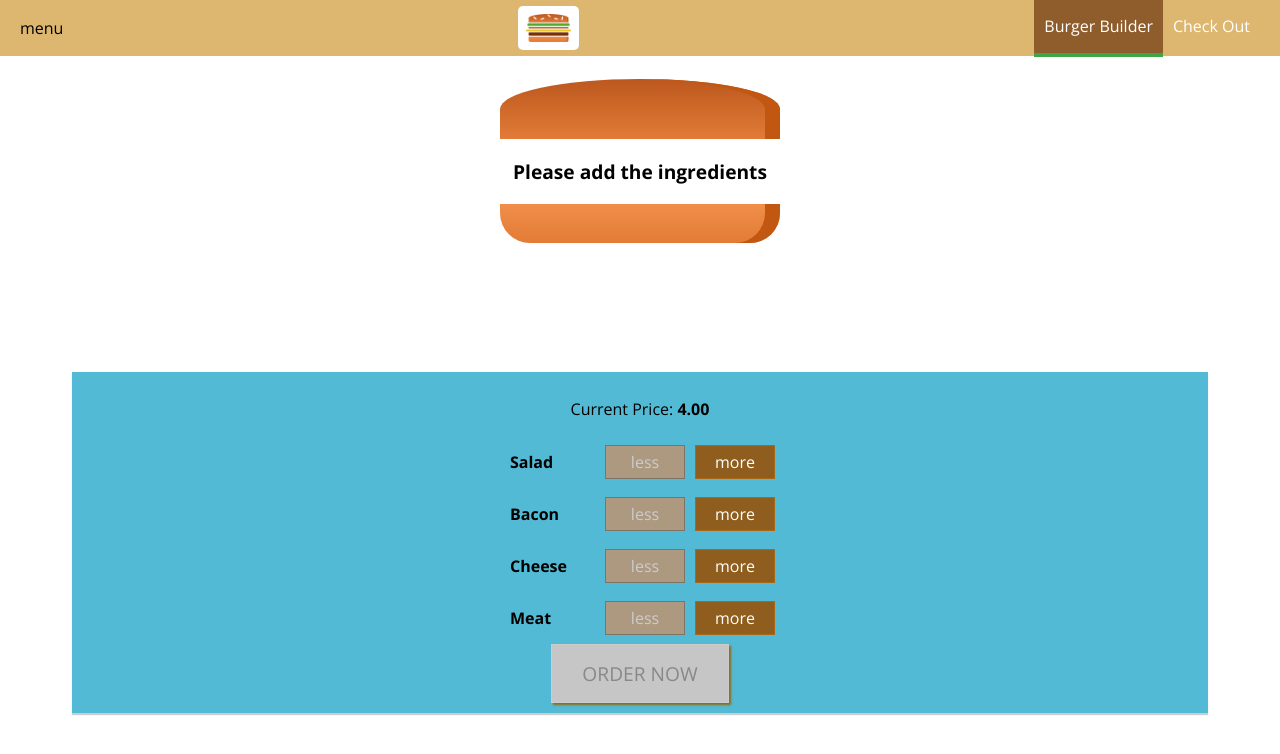
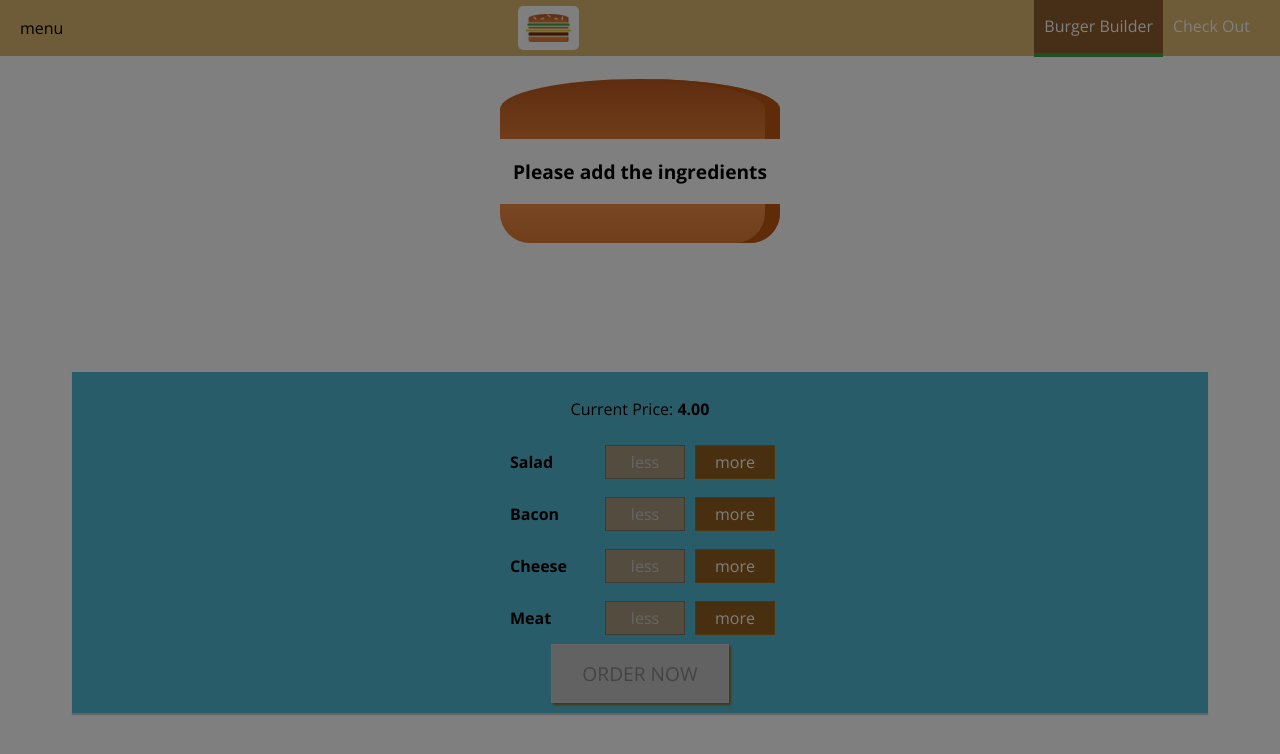
Before and after one commit to linglingTabuteau/projet-react-burgerbuilder, a React (Create React App) app: page / in a window 1280 px wide. Shown: the top 754 px of the page. Built offline with nearby package versions, Linux system fonts and the light colour scheme.

Commit message:
149 reusing the Backdrop

```diff
--- a/src/components/Layout/Layout.jsx
+++ b/src/components/Layout/Layout.jsx
@@ -1,18 +1,34 @@
-import React from 'react';
+import React, { Component } from 'react';
 import Aux from '../../hoc/Aux';
 import classes from './Layout.module.css';
 import Toolbar from '../Navigation/Toolbar/Toolbar';
 import SideDrawer from '../Navigation/SideDrawer/SideDrawer';
 
-console.log(classes);
-const Layout = (props) => (
+console.log("classes:", classes);
+class Layout extends Component {
+  state = {
+    show: true,
+  }
+
+  closeSideDrawerHandler = () => {
+    this.setState({
+      show:false,
+    })
+  }
+
+  render() {
+    return (
       <Aux>
         <Toolbar />
-    <SideDrawer />
+        <SideDrawer show={this.state.show} closeSideDrawer={this.closeSideDrawerHandler} />
         <main className={classes.Content}>
-      {props.children}
+          {this.props.children}
         </main>
       </Aux>
     );
+  }
+}
+
+
 
 export default Layout;
--- a/src/components/Navigation/SideDrawer/SideDrawer.jsx
+++ b/src/components/Navigation/SideDrawer/SideDrawer.jsx
@@ -3,18 +3,27 @@ import React from 'react';
 import classes from './SideDrawer.module.css';
 import Logo from '../../Logo/Logo';
 import NavigationItems from '../NavigationItems/NavigationItems';
+import Backdrop from '../../UI/Backdrop/Backdrop';
+import Aux from '../../../hoc/Aux';
 
-const sideDrawer = () => {
+const sideDrawer = (props) => {
+  let classesAttached = [classes.SideDrawer,classes.Close];
+  if (props.show) {
+    classesAttached = [classes.SideDrawer,classes.Open];
+  }
+
   return (
-    <div className={classes.SideDrawer}>
-      <div className={classes.Logo}>
-        <Logo />
+    <Aux>
+      <Backdrop show={props.show} clicked={props.closeSideDrawer} />
+      <div className={classesAttached.join(' ')} sideDrawerClose={props.closeSideDrawer}>
+        <div className={classes.Logo}>
+          <Logo />
+        </div>¸
+        <nav>
+          <NavigationItems />
+        </nav>
       </div>
-      <nav>
-        <NavigationItems />
-      </nav>
-
-    </div>
+    </Aux>
   );
 }
 
--- a/src/components/UI/Backdrop/Backdrop.jsx
+++ b/src/components/UI/Backdrop/Backdrop.jsx
@@ -4,7 +4,7 @@ import classes from './Backdrop.module.css';
 const Backdrop = (props) => (
   props.show ? <div
     className={classes.Backdrop}
-    onClick={props.modalClosed}></div> : null
+    onClick={props.clicked}></div> : null
 )
 
 
--- a/src/components/UI/Modal/Modal.jsx
+++ b/src/components/UI/Modal/Modal.jsx
@@ -8,7 +8,7 @@ const Modal = (props) => (
   <Aux>
     <Backdrop
       show={props.show}
-      modalClosed={props.modalClosed}
+      clicked={props.modalClosed}
     />
     <div
       className={classes.Modal}
```
Lines whose indentation alone changed are shown as unchanged.
